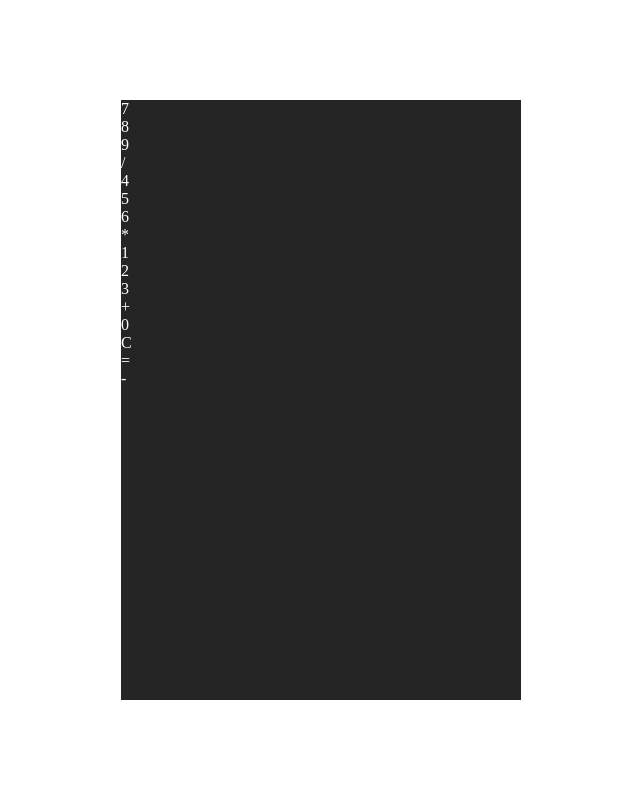
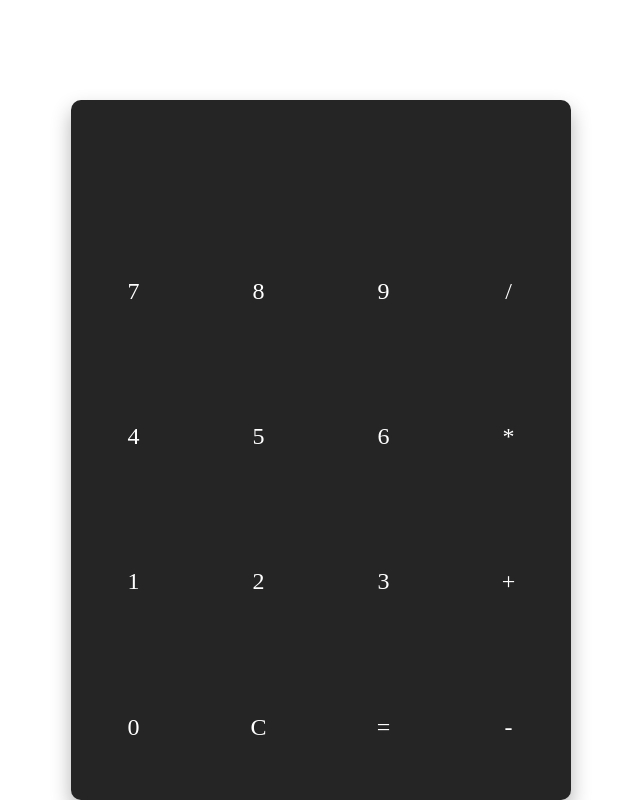
Before and after one commit to UniqueNeko/Caculator0315, a plain HTML site: page index.html in a window 1280 px wide. Shown: the whole page, without its empty margins (319-959 px from the left). Drawn offline with Linux system fonts and the light colour scheme.

Commit message:
完成計算機樣式

```diff
--- a/index.html
+++ b/index.html
@@ -9,6 +9,7 @@
 </head>
 <body>
     <div id="box">
+        <div id="result"></div>
         <div>7</div>
         <div>8</div>
         <div>9</div>
--- a/style.css
+++ b/style.css
@@ -7,8 +7,30 @@
 
 #box {
     background: #252525;
-    width: 400px;
-    height: 600px;
+    width: 500px;
+    height: 700px;
     margin: 100px auto 0;
     color: white;
+    display: grid;
+    /* gtc 4 格，每格 1/4 */
+    grid-template-columns: repeat(4 , 1fr);
+    /* 垂直置中 */
+    align-items: center;
+    /* 水平置中 */
+    justify-items: center;
+
+    border-radius: 10px;
+
+    box-shadow: 0 10px 20px rgba(0, 0, 0, 0.3);
 }
+
+#box div {
+    cursor: pointer;
+    font-size: 24px;
+    padding: 30px;
+}
+
+#result {
+    grid-column: 1 / 5;
+    padding: 50px;
+}
```
